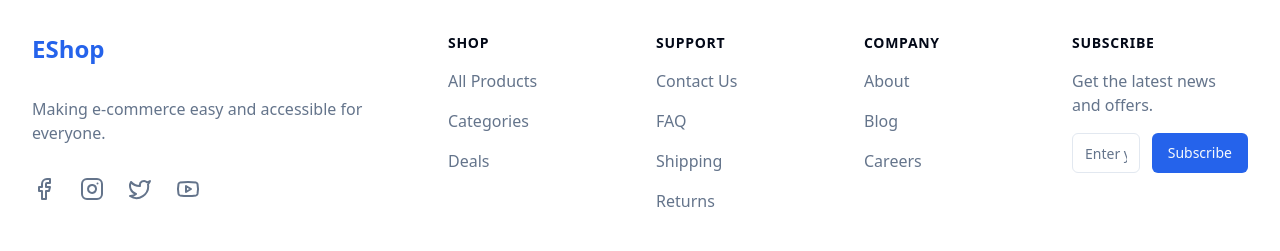
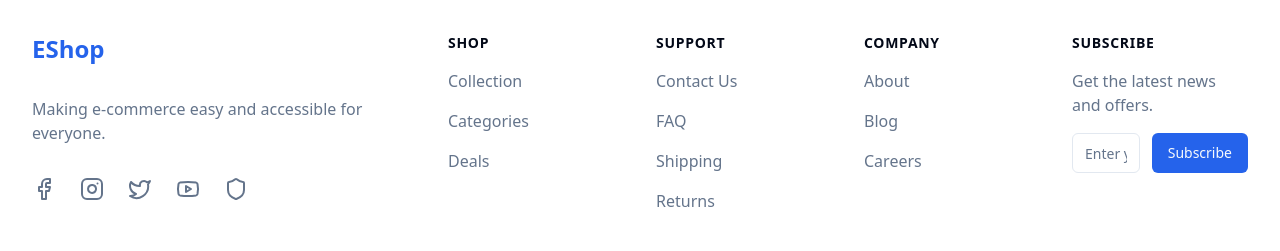
Before and after one commit to amitkumar013/E-Commerce, a React (Vite) app in the folder client/: page / in a window 1280 px wide. Shown: the part 1000-1251 px from the top of the page. Built offline with nearby package versions, Linux system fonts and the light colour scheme; no server answers.

Commit message:
add admin panel link

```diff
--- a/client/src/components/Footer.tsx
+++ b/client/src/components/Footer.tsx
@@ -1,4 +1,4 @@
-import { Facebook, Twitter, Instagram, YoutubeIcon as YouTube } from 'lucide-react'
+import { Facebook, Twitter, Instagram, YoutubeIcon as YouTube, Shield } from 'lucide-react'
 import { Input } from "@/components/ui/input"
 import { Button } from "@/components/ui/button"
 import { Link } from 'react-router-dom'
@@ -32,6 +32,11 @@ export function Footer() {
                 <span className="sr-only">YouTube</span>
                 <YouTube className="h-6 w-6" />
               </a>
+
+              <a href="https://eshop-admin-sand-gamma.vercel.app" className="text-muted-foreground hover:text-foreground">
+                <span className="sr-only">Admin Panel</span>
+                <Shield className="h-6 w-6" />
+              </a>
             </div>
           </div>
           <div className="mt-12 grid grid-cols-2 gap-8 xl:mt-0 xl:col-span-2">
@@ -41,7 +46,7 @@ export function Footer() {
                 <ul className="mt-4 space-y-4">
                   <li>
                     <Link to="/collection" className="text-base text-muted-foreground hover:text-foreground">
-                      All Products
+                      Collection
                     </Link>
                   </li>
                   <li>
--- a/client/src/components/Header.tsx
+++ b/client/src/components/Header.tsx
@@ -148,7 +148,7 @@ export function Header() {
           </Link>
 
           {/* Admin */}
-          <Link to="http://localhost:5174" className="relative">
+          <Link to="https://eshop-admin-sand-gamma.vercel.app" className="relative">
             <Button
               variant="outline"
               size="sm"
```
Also changed, not shown: 1 other file (tests, documents, lock files or other folders).
